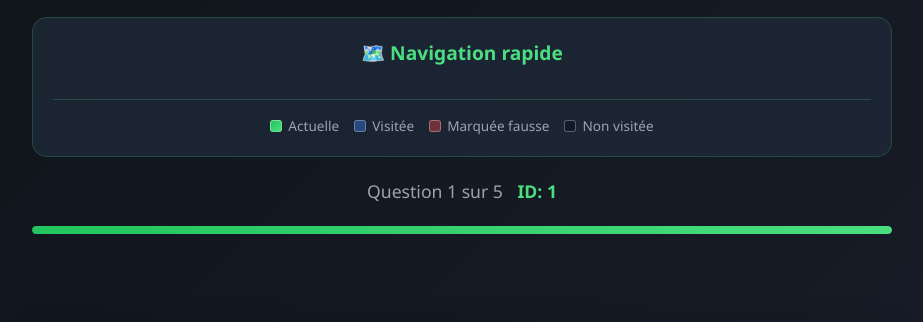
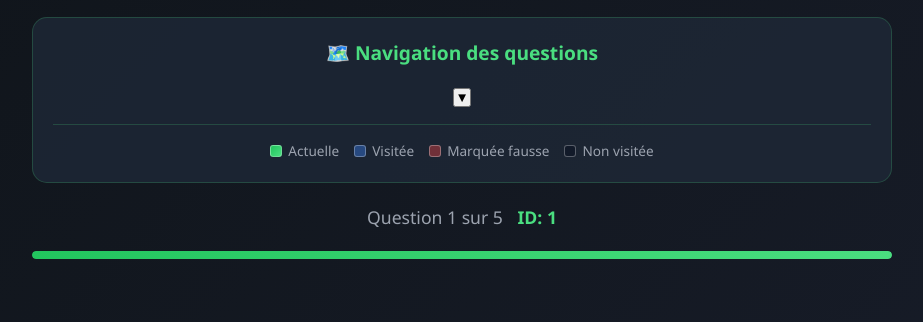
Before and after one commit to Romain0704D/QCM-FACTORY, a plain HTML site: page index.html in a window 1280 px wide. Shown: the part 196-518 px from the top of the page, without its empty margins (178-1101 px from the left). Drawn offline with Linux system fonts and the light colour scheme; no server answers.

Commit message:
Update index.html

```diff
--- a/index.html
+++ b/index.html
@@ -15,11 +15,20 @@
                 <button onclick="resetOrder()" class="shuffle-btn">↩️ Ordre original</button>
             </div>
 
+            <!-- Remplacer la div .question-navigator existante par cette structure -->
             <div id="question-navigator" class="question-navigator">
-                <div class="navigator-title">🗺️ Navigation rapide</div>
-                <div class="question-buttons" id="question-buttons">
-                    <!-- Les boutons seront générés dynamiquement -->
+                <div class="navigator-header" onclick="toggleNavigator()">
+                    <h3 class="navigator-title">🗺️ Navigation des questions</h3>
+                    <button class="navigator-toggle" type="button" onclick="event.stopPropagation(); toggleNavigator();" aria-label="Réduire/Étendre le navigateur">
+                        <span class="toggle-icon">▼</span>
+                    </button>
                 </div>
+
+                <div class="navigator-content">
+                    <div id="question-buttons" class="question-buttons">
+                        <!-- Les boutons de navigation seront générés ici -->
+                    </div>
+
                     <div class="navigator-legend">
                         <div class="legend-item">
                             <div class="legend-color legend-current"></div>
@@ -36,6 +45,7 @@
                         <div class="legend-item">
                             <div class="legend-color legend-unvisited"></div>
                             <span>Non visitée</span>
+                        </div>
                     </div>
                 </div>
             </div>
```
Lines whose indentation alone changed are shown as unchanged.
